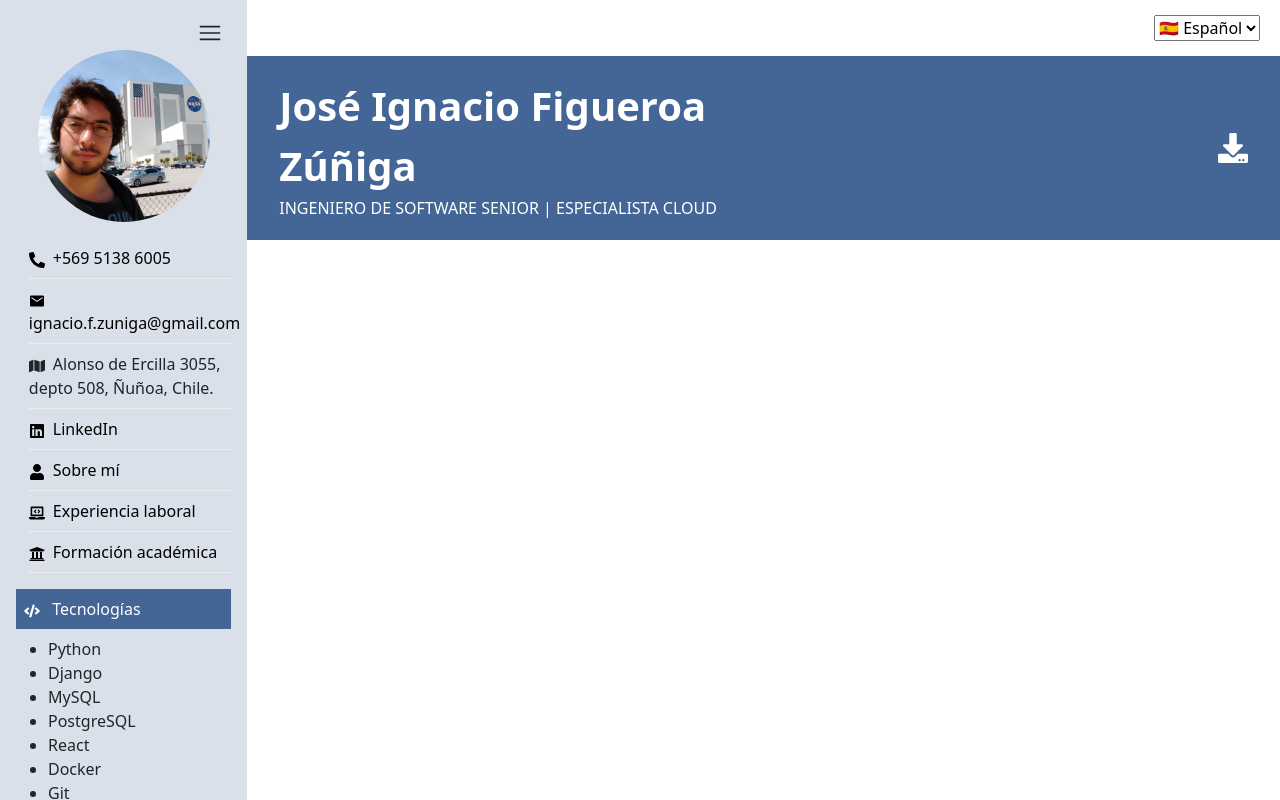
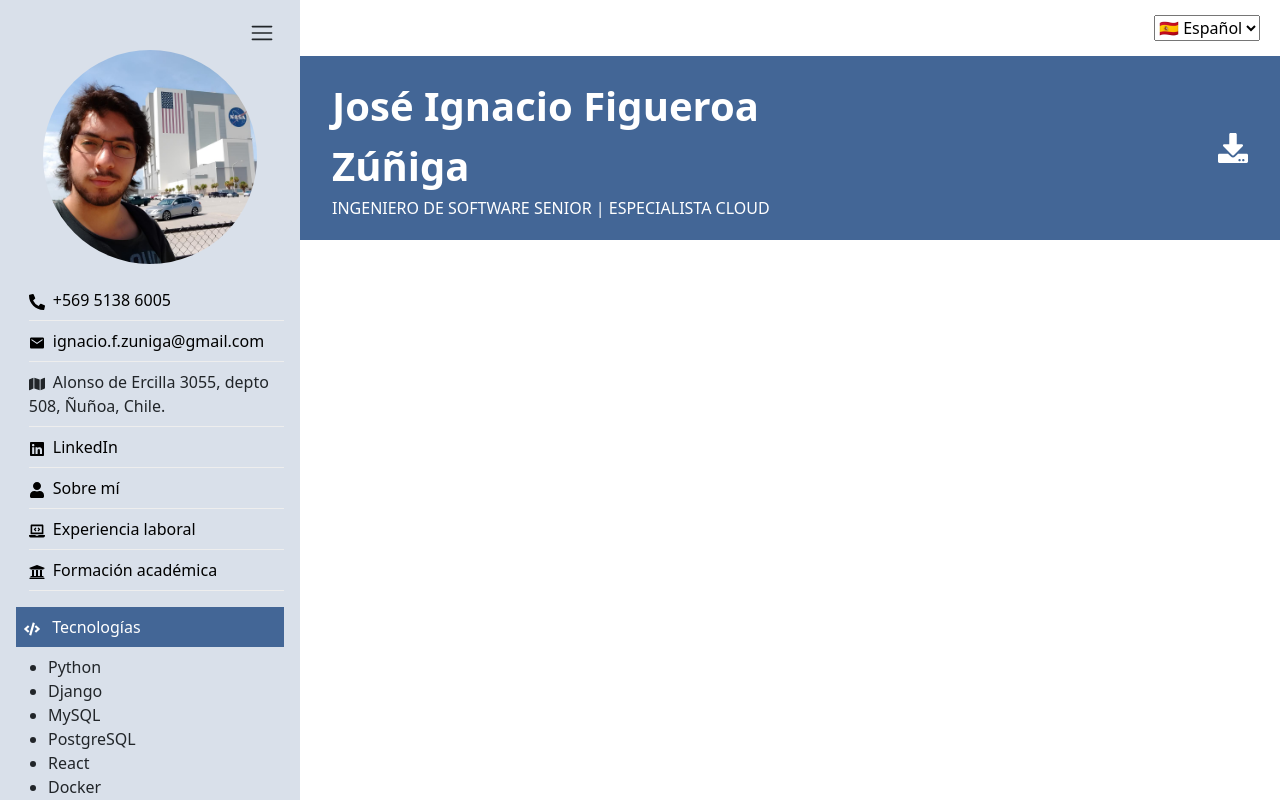
Before and after one commit to IgnacioZCL/OnlineResume, a React (Create React App) app in the folder frontend/: page / in a window 1280 px wide. Shown: the top 800 px of the page. Built offline with nearby package versions, Linux system fonts and the light colour scheme.

Commit message:
[UPDATE] fixing responsiveness

```diff
--- a/frontend/src/App.css
+++ b/frontend/src/App.css
@@ -111,3 +111,9 @@
 	text-decoration: none !important;
 	color: white !important;
 }
+
+.sidebar-container {
+	@media (max-width: 768px) {
+		display: none;
+	}
+}
--- a/frontend/src/App.js
+++ b/frontend/src/App.js
@@ -45,11 +45,12 @@
 
 function App() {
   return (
-    <>
     <Router>
       <LanguageSelector />
       <div className="d-flex">
+        <div className="sidebar-container">
           <Sidebar />
+        </div>
         <Container>
           <div className="name-title">
             <NameTitle />
@@ -61,7 +62,6 @@
         </Container>
       </div>
     </Router>
-    </>
   );
 }
 
--- a/frontend/src/components/NameTitle/NameTitle.css
+++ b/frontend/src/components/NameTitle/NameTitle.css
@@ -10,4 +10,10 @@
 
 .cursor-pointer {
 	cursor: pointer;
-};
+}
+
+.resume-download{
+	@media (max-width: 768px) {
+		text-align: center;
+	}
+}
--- a/frontend/src/components/NameTitle/NameTitle.js
+++ b/frontend/src/components/NameTitle/NameTitle.js
@@ -7,19 +7,17 @@
 const NameTitle = () => {
   const { t } = useTranslation();
   return (
-    <>
     <Row className="blue-background title-container white-text">
-        <Col>
+      <Col className="col-12 col-md-6 mb-3 mb-md-0">
         <div className="full-name">José Ignacio Figueroa Zúñiga</div>
         <div className="subtitle white-text">{t("title")}</div>
       </Col>
-        <Col className="d-flex justify-content-end align-items-center resume-download">
+      <Col className="d-md-flex justify-content-end align-items-center resume-download">
         <a href={Resume} download="Jose_Figueroa_Resume.pdf">
           <FaDownload size={30} />
         </a>
       </Col>
     </Row>
-    </>
   );
 };
 
```
Also changed, not shown: 1 other file (tests, documents, lock files or other folders). Lines whose indentation alone changed are shown as unchanged.
